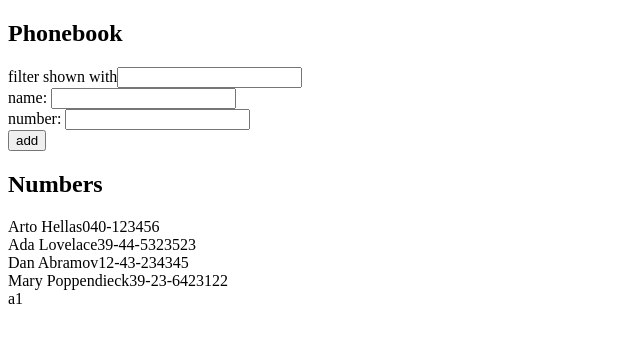
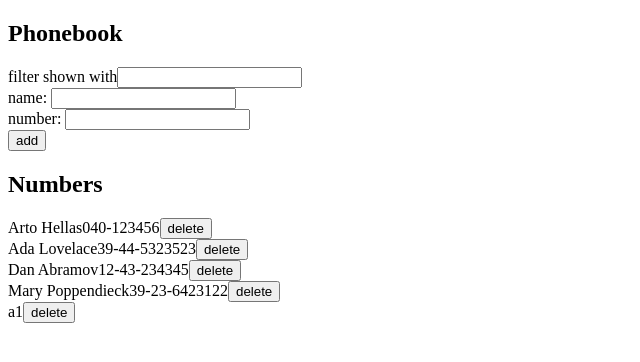
Before and after one commit to RunLikeAnAntelope/FullStackOpen, a React (Vite) app in the folder part2/phonebook/: page / in a window 1280 px wide. Shown: the top 362 px of the page, without its empty margins (0-640 px from the left). Built offline with nearby package versions, Linux system fonts and the light colour scheme; data requests are answered from the project's data file.

Commit message:
added button with no functionality delete

```diff
--- a/part2/phonebook/src/components/Person.jsx
+++ b/part2/phonebook/src/components/Person.jsx
@@ -3,6 +3,7 @@ const Person = ({ person }) => {
     <div>
       {person.name}
       {person.number}
+      <button>delete</button>
     </div>
   )
 }
```
